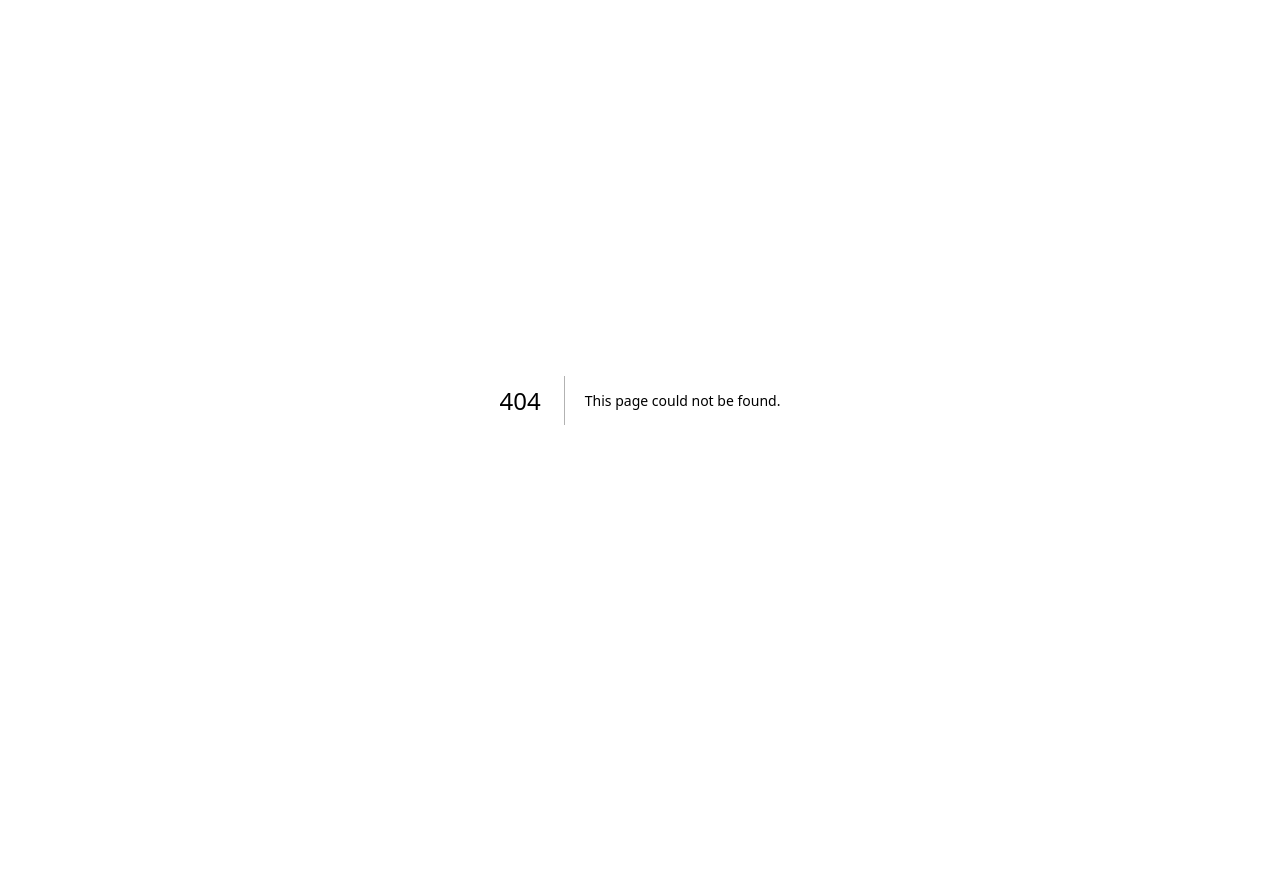
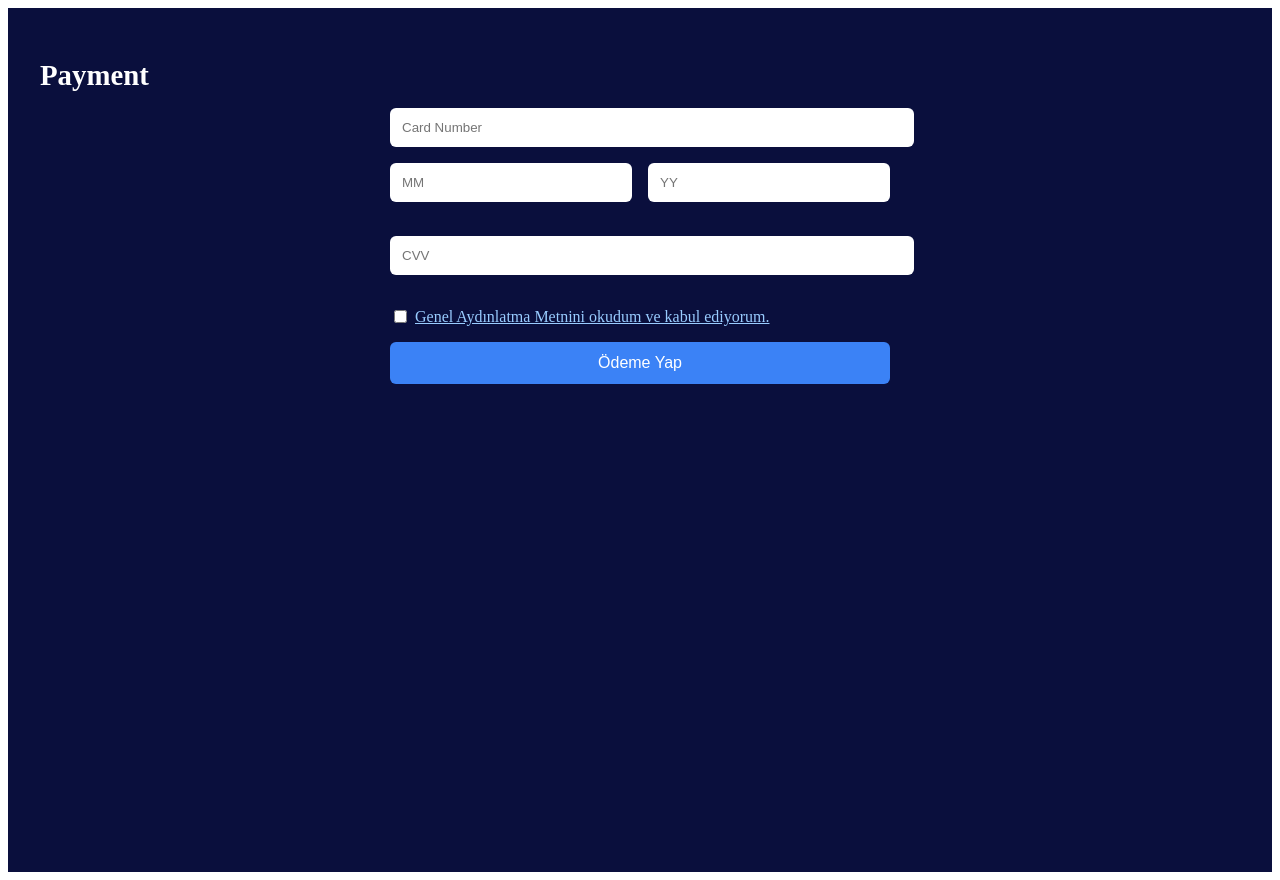
Before and after one commit to Bensero87/leakwhat, a Next.js app: page /payment in a window 1280 px wide. Before the commit this address had no page. Before the commit the page ends 800 px from the top, so only its background shows below. Built offline with nearby package versions, Linux system fonts and the light colour scheme.

Commit message:
Add files via upload

```diff
--- /dev/null
+++ b/pages/payment.js
@@ -0,0 +1,36 @@
+
+import React from "react";
+
+export default function PaymentPage() {
+  return (
+    <div style={{ backgroundColor: '#0a0f3d', minHeight: '100vh', color: 'white', padding: '2rem' }}>
+      <h1 style={{ fontSize: '1.8rem', marginBottom: '1rem' }}>Payment</h1>
+      <form style={{ maxWidth: '500px', margin: '0 auto' }}>
+        <input type="text" placeholder="Card Number" style={inputStyle} /><br />
+        <div style={{ display: 'flex', gap: '1rem' }}>
+          <input type="text" placeholder="MM" style={{ ...inputStyle, flex: 1 }} />
+          <input type="text" placeholder="YY" style={{ ...inputStyle, flex: 1 }} />
+        </div><br />
+        <input type="text" placeholder="CVV" style={inputStyle} /><br />
+        <label style={{ display: 'flex', alignItems: 'center', margin: '1rem 0' }}>
+          <input type="checkbox" required style={{ marginRight: '0.5rem' }} />
+          <a href="/privacy-notice" style={{ color: '#99ccff' }}>Genel Aydınlatma Metnini okudum ve kabul ediyorum.</a>
+        </label>
+        <button type="submit" style={{
+          backgroundColor: '#3b82f6', padding: '0.75rem', width: '100%',
+          border: 'none', borderRadius: '6px', color: 'white', fontSize: '1rem'
+        }}>
+          Ödeme Yap
+        </button>
+      </form>
+    </div>
+  );
+}
+
+const inputStyle = {
+  width: '100%',
+  padding: '0.75rem',
+  marginBottom: '1rem',
+  border: 'none',
+  borderRadius: '6px'
+};
```
